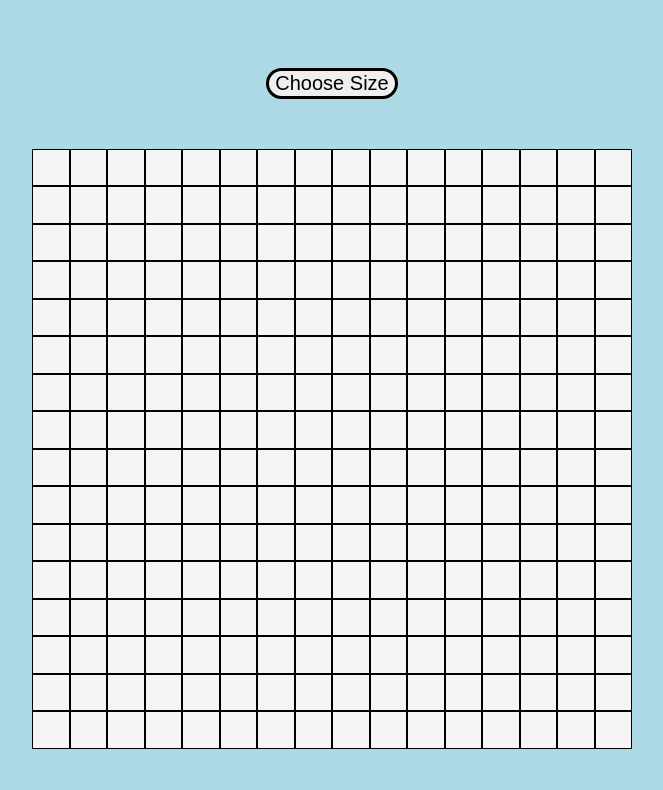
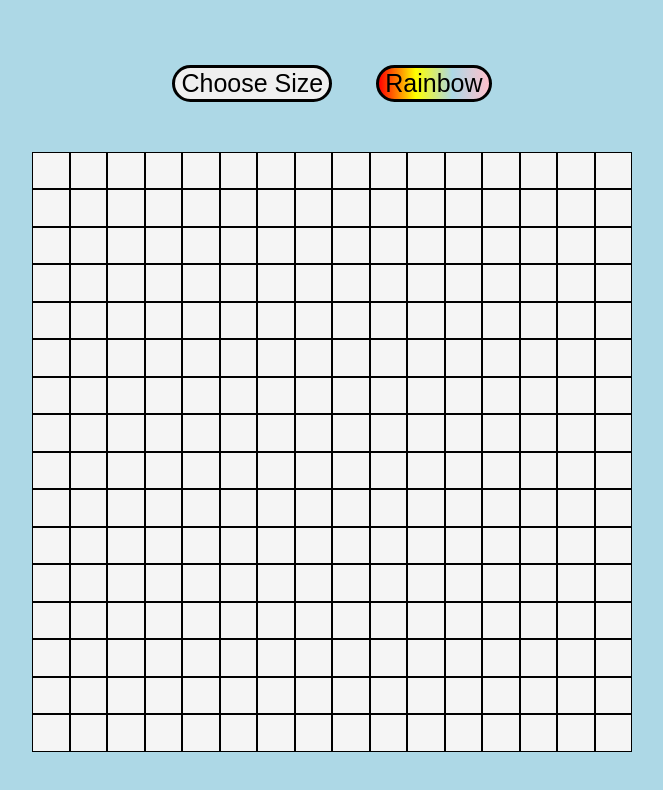
Before and after one commit to Kosta-Stajic/Etch-a-Sketch, a plain HTML site: page index.html in a window 1280 px wide. Shown: the whole page, without its empty margins (308-971 px from the left). Drawn offline with Linux system fonts and the light colour scheme.

Commit message:
Add random RGB button

```diff
--- a/index.html
+++ b/index.html
@@ -9,8 +9,10 @@
     <script src="scrypt.js" defer></script>
 </head>
 <body>
-
+  <div classs = "buttons">
     <button class ="newGrid">Choose Size</button>
+    <button class = "RGB">Rainbow</button>
+</div>
     <div class="container"></div>
 
 </body>
--- a/scrypt.js
+++ b/scrypt.js
@@ -4,25 +4,36 @@ const container = document.querySelector(".container");
 const clear = document.querySelector(".newGrid")
 container.style.height = "600px"
 container.style.width = "600px"
+const rainbow = document.querySelector(".RGB")
+
+const colors = ["red", "blue", "yellow","green","orange","purple","indigo","pink", "crimson", "CadetBlue", "Cyan", "DarkGoldenRod"]
+
+function getRandomColor(){
+    return colors[Math.floor(Math.random()*colors.length)]
+}
+console.log(getRandomColor())
 
 function generateGrid(x) {
     for (let i = 0; i < x * x; i++) {
-        const row = document.createElement("div");
-        let size = 600/x;
-        console.log(size)
+        let row = document.createElement("div");
+        let size = 600 / x;
         row.classList.add("cells")
         row.style.height = `${size}px`
         row.style.width = `${size}px`
         container.appendChild(row)
-        console.log (row.style.height)
+
         row.addEventListener("mouseover", () => {
             row.style.background = "grey";
         })
-
+        rainbow.addEventListener("click", () =>
+        row.addEventListener("mouseover", () => {
+            row.style.background = getRandomColor();
+        }))
     }
 }
 
-clear.addEventListener ("click", () => {
+
+clear.addEventListener("click", () => {
     let userInput = parseInt(prompt("Chose a size"))
     container.textContent = ""
     generateGrid(userInput)
--- a/styles.css
+++ b/styles.css
@@ -11,19 +11,30 @@ body {
   background-color: lightblue;
 }
 
+.RGB{
+  margin-bottom: 50px;
+  border: royalblue;
+  border-radius: 50px;
+  border: solid black;
+  font-size: 25px;
+  margin-left: 20px;
+  background:linear-gradient(90deg, red, yellow,lightblue, pink)
+}
+
+
 .newGrid {
 
   margin-bottom: 50px;
   border: royalblue;
   border-radius: 50px;
   border: solid black;
-  font-size: 20px;
+  font-size: 25px;
+  margin-right: 20px;
 }
 
 .cells {
 
   display: flex;
-  position:relative;
   margin: 0px;
   padding: 0px;
   background-color: whitesmoke;
```
